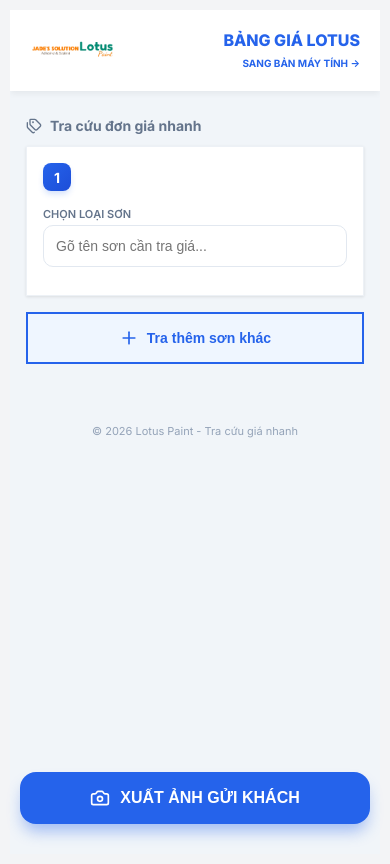
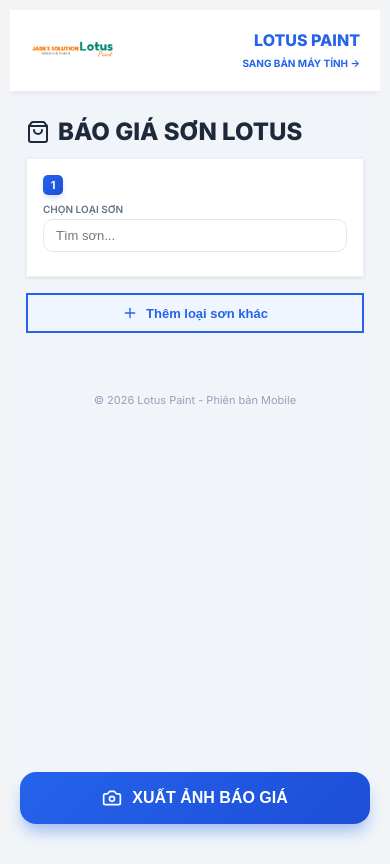
Before and after one commit to aicathanh/app-bao-gia-son, a React (Vite) app: page /mobile in a window 390 px wide. Built offline with nearby package versions, Linux system fonts and the light colour scheme.

Commit message:
Refine mobile image export with dynamic scaling and footer info

```diff
--- a/src/components/MobileApp.jsx
+++ b/src/components/MobileApp.jsx
@@ -1,7 +1,7 @@
 import React, { useState, useEffect } from 'react';
 import { Link } from 'react-router-dom';
 import { motion, AnimatePresence } from 'framer-motion';
-import { Plus, Trash2, Download, Printer, Save, Search, X, User, MapPin, Phone, FileText, ShoppingBag, Package, ChevronRight, Tags, Share2, ImageIcon, Camera } from 'lucide-react';
+import { Plus, Trash2, Download, Printer, Save, Search, X, User, MapPin, Phone, FileText, ShoppingBag, Package, ChevronRight, Tags, Share2, ImageIcon, Camera, QrCode } from 'lucide-react';
 import { format } from 'date-fns';
 import html2canvas from 'html2canvas';
 import productData from '../data/products.json';
@@ -17,6 +17,14 @@
     const [items, setItems] = useState([{ ...defaultItem, id: 1 }]);
     const [today, setToday] = useState(format(new Date(), 'dd/MM/yyyy'));
     const [searchQuery, setSearchQuery] = useState({});
+
+    // Dynamic scale based on item count
+    const getScaleStyle = () => {
+        if (items.length <= 2) return { title: '24px', name: '18px', price: '16px', size: '12px' };
+        if (items.length <= 4) return { title: '20px', name: '16px', price: '14px', size: '10px' };
+        return { title: '18px', name: '14px', price: '12px', size: '9px' };
+    };
+    const scale = getScaleStyle();
 
     const addItem = () => setItems([...items, { ...defaultItem, id: Date.now() }]);
     const removeItem = (id) => items.length > 1 && setItems(items.filter(item => item.id !== id));
@@ -52,10 +60,10 @@
     const handleExportImage = async () => {
         const element = document.getElementById('mobile-container');
         const actionBtn = document.getElementById('export-btn-container');
+        const footerInfo = document.getElementById('export-only-footer');
 
-        // Find elements to hide
-        const noExports = document.querySelectorAll('.no-export');
         actionBtn.style.opacity = '0';
+        footerInfo.style.display = 'flex';
 
         try {
             const canvas = await html2canvas(element, {
@@ -66,9 +74,9 @@
                     const clonedNoExports = clonedDoc.querySelectorAll('.no-export');
                     clonedNoExports.forEach(el => el.style.display = 'none');
 
-                    // Style for image
                     const container = clonedDoc.getElementById('mobile-container');
-                    container.style.paddingTop = '10px';
+                    container.style.paddingTop = '20px';
+                    container.style.paddingBottom = '20px';
                 }
             });
 
@@ -81,6 +89,7 @@
             console.error('Export error:', error);
         } finally {
             actionBtn.style.opacity = '1';
+            footerInfo.style.display = 'none';
         }
     };
 
@@ -89,7 +98,7 @@
             <header className="mobile-header">
                 <img src={logoSrc} className="mobile-logo" alt="Lotus Paint" />
                 <div className="mobile-title-container">
-                    <div className="mobile-title">BẢNG GIÁ LOTUS</div>
+                    <div className="mobile-title">LOTUS PAINT</div>
                     <Link to="/" style={{ fontSize: '10px', color: '#2563eb', textDecoration: 'none', fontWeight: 'bold' }}>SANG BẢN MÁY TÍNH →</Link>
                 </div>
             </header>
@@ -101,8 +110,8 @@
                 animate={{ opacity: 1, y: 0 }}
                 transition={{ duration: 0.5 }}
             >
-                <div className="m-section-title" style={{ marginTop: '10px' }}>
-                    <Tags size={16} /> Tra cứu đơn giá nhanh
+                <div className="m-section-title" style={{ marginTop: '10px', fontSize: scale.title, color: '#1e293b', fontWeight: '900' }}>
+                    <ShoppingBag size={parseInt(scale.title)} /> BÁO GIÁ SƠN LOTUS
                 </div>
 
                 <AnimatePresence>
@@ -120,22 +129,24 @@
                             animate={{ opacity: 1, scale: 1 }}
                             exit={{ opacity: 0, scale: 0.9, x: -20 }}
                             transition={{ type: "spring", stiffness: 300, damping: 25 }}
+                            style={{ padding: items.length > 4 ? '12px' : '16px' }}
                         >
-                            <div className="m-item-header">
-                                <span className="m-item-index">{index + 1}</span>
+                            <div className="m-item-header" style={{ marginBottom: '8px' }}>
+                                <span className="m-item-index" style={{ width: '20px', height: '20px', fontSize: '11px', borderRadius: '5px' }}>{index + 1}</span>
                                 {items.length > 1 && (
-                                    <button className="m-item-delete no-export" onClick={() => removeItem(item.id)}><Trash2 size={18} /></button>
+                                    <button className="m-item-delete no-export" onClick={() => removeItem(item.id)}><Trash2 size={16} /></button>
                                 )}
                             </div>
 
-                            <div className="m-input-group" style={{ position: 'relative' }}>
-                                <label className="no-export">CHỌN LOẠI SƠN</label>
+                            <div className="m-input-group" style={{ position: 'relative', marginBottom: '8px' }}>
                                 <div className="no-export">
+                                    <label style={{ fontSize: '10px' }}>CHỌN LOẠI SƠN</label>
                                     <input
                                         className="m-input"
                                         type="text"
-                                        placeholder="Gõ tên sơn cần tra giá..."
+                                        placeholder="Tìm sơn..."
                                         value={query || productName}
+                                        style={{ padding: '8px 12px', fontSize: '13px' }}
                                         onChange={(e) => {
                                             const val = e.target.value;
                                             handleSearch(item.id, val);
@@ -144,11 +155,6 @@
                                         onBlur={() => setTimeout(() => handleSearch(item.id, ''), 200)}
                                     />
                                 </div>
-                                {productName && (
-                                    <div className="export-only" style={{ display: 'none' }}>
-                                        <div style={{ fontSize: '16px', fontWeight: '800', color: '#1e293b', marginBottom: '8px' }}>{productName}</div>
-                                    </div>
-                                )}
 
                                 {filteredProducts.length > 0 && (
                                     <div className="m-search-results no-export">
@@ -161,25 +167,35 @@
                                 )}
                             </div>
 
-                            {/* Show Product Name when exporting if it's selected */}
+                            {/* Static Product Name */}
                             {!query && productName && (
-                                <div className="p-name-static" style={{ fontWeight: '800', fontSize: '15px', color: '#1A365D', marginBottom: '10px' }}>
+                                <div className="p-name-static" style={{
+                                    fontWeight: '800',
+                                    fontSize: scale.name,
+                                    color: '#1A365D',
+                                    marginBottom: '10px',
+                                    lineHeight: '1.3'
+                                }}>
                                     {productName}
                                 </div>
                             )}
 
                             {selectedProduct && (
-                                <div className="m-price-grid" style={{ marginTop: '5px', display: 'grid', gridTemplateColumns: 'repeat(3, 1fr)', gap: '10px' }}>
+                                <div className="m-price-grid" style={{
+                                    display: 'grid',
+                                    gridTemplateColumns: 'repeat(3, 1fr)',
+                                    gap: items.length > 4 ? '6px' : '10px'
+                                }}>
                                     {Object.entries(selectedProduct.p_prices).map(([size, price]) => (
                                         <div key={size} style={{
                                             background: '#f8fafc',
-                                            padding: '10px 5px',
-                                            borderRadius: '10px',
+                                            padding: items.length > 4 ? '6px 2px' : '10px 5px',
+                                            borderRadius: '8px',
                                             textAlign: 'center',
                                             border: '1px solid #e2e8f0'
                                         }}>
-                                            <div style={{ fontSize: '10px', color: '#64748b', fontWeight: 'bold', marginBottom: '4px' }}>SIZE: {size}Kg</div>
-                                            <div style={{ fontSize: '13px', fontWeight: '900', color: '#2563eb' }}>{formatCurrency(price).replace('₫', '')}</div>
+                                            <div style={{ fontSize: scale.size, color: '#64748b', fontWeight: 'bold', marginBottom: '2px' }}>{size}Kg</div>
+                                            <div style={{ fontSize: scale.price, fontWeight: '900', color: '#2563eb' }}>{formatCurrency(price).replace('₫', '')}</div>
                                         </div>
                                     ))}
                                 </div>
@@ -189,13 +205,30 @@
                 })}
                 </AnimatePresence>
 
-                <button className="m-btn-add no-export" onClick={addItem} style={{ borderStyle: 'solid', background: '#eff6ff' }}>
-                    <Plus size={20} /> Tra thêm sơn khác
+                <button className="m-btn-add no-export" onClick={addItem} style={{ borderStyle: 'solid', background: '#eff6ff', padding: '10px', fontSize: '13px' }}>
+                    <Plus size={16} /> Thêm loại sơn khác
                 </button>
 
-                <div id="export-only-footer" style={{ display: 'none', textAlign: 'center', padding: '10px', borderTop: '1px dashed #cbd5e0', marginTop: '20px' }}>
-                    <div style={{ fontWeight: 'bold', color: '#2563eb' }}>CÔNG TY TNHH BÍCH TRANG</div>
-                    <div style={{ fontSize: '10px' }}>Hotline: 0943 966 662 - www.sonlotus.vn</div>
+                {/* Footer only for Export Image */}
+                <div id="export-only-footer" style={{
+                    display: 'none',
+                    justifyContent: 'space-between',
+                    alignItems: 'flex-end',
+                    padding: '15px',
+                    borderTop: '1px dashed #cbd5e0',
+                    marginTop: '10px'
+                }}>
+                    <div style={{ textAlign: 'left' }}>
+                        <div style={{ fontWeight: '900', color: '#2563eb', fontSize: '14px' }}>CÔNG TY TNHH BÍCH TRANG</div>
+                        <div style={{ fontSize: '10px', color: '#64748b' }}>Trụ sở: 151 Võ Văn Bích, Củ Chi, TP. HCM</div>
+                        <div style={{ fontSize: '10px', color: '#64748b' }}>Website: www.sonlotus.vn</div>
+                    </div>
+                    <div style={{ textAlign: 'right', display: 'flex', flexDirection: 'column', alignItems: 'flex-end' }}>
+                        <div style={{ width: '60px', height: '60px', background: '#f1f5f9', border: '1px solid #e2e8f0', borderRadius: '4px', display: 'flex', alignItems: 'center', justifySelf: 'center', justifyContent: 'center', marginBottom: '5px' }}>
+                           <QrCode size={40} color="#1e293b" />
+                        </div>
+                        <div style={{ fontWeight: '900', color: '#1e293b', fontSize: '13px' }}>Hotline: 0943 966 662</div>
+                    </div>
                 </div>
             </motion.div>
 
@@ -213,7 +246,7 @@
                     onClick={handleExportImage}
                     style={{
                         flex: 1,
-                        background: '#2563eb',
+                        background: 'linear-gradient(135deg, #2563eb, #1d4ed8)',
                         color: 'white',
                         border: 'none',
                         borderRadius: '16px',
@@ -227,12 +260,12 @@
                         boxShadow: '0 10px 15px -3px rgba(37, 99, 235, 0.4)'
                     }}
                 >
-                    <Camera size={20} /> XUẤT ẢNH GỬI KHÁCH
+                    <Camera size={20} /> XUẤT ẢNH BÁO GIÁ
                 </button>
             </div>
 
             <div style={{ textAlign: 'center', padding: '20px 20px 100px 20px', color: '#94a3b8', fontSize: '11px' }}>
-                © {new Date().getFullYear()} Lotus Paint - Tra cứu giá nhanh
+                © {new Date().getFullYear()} Lotus Paint - Phiên bản Mobile
             </div>
         </div>
     );
```
